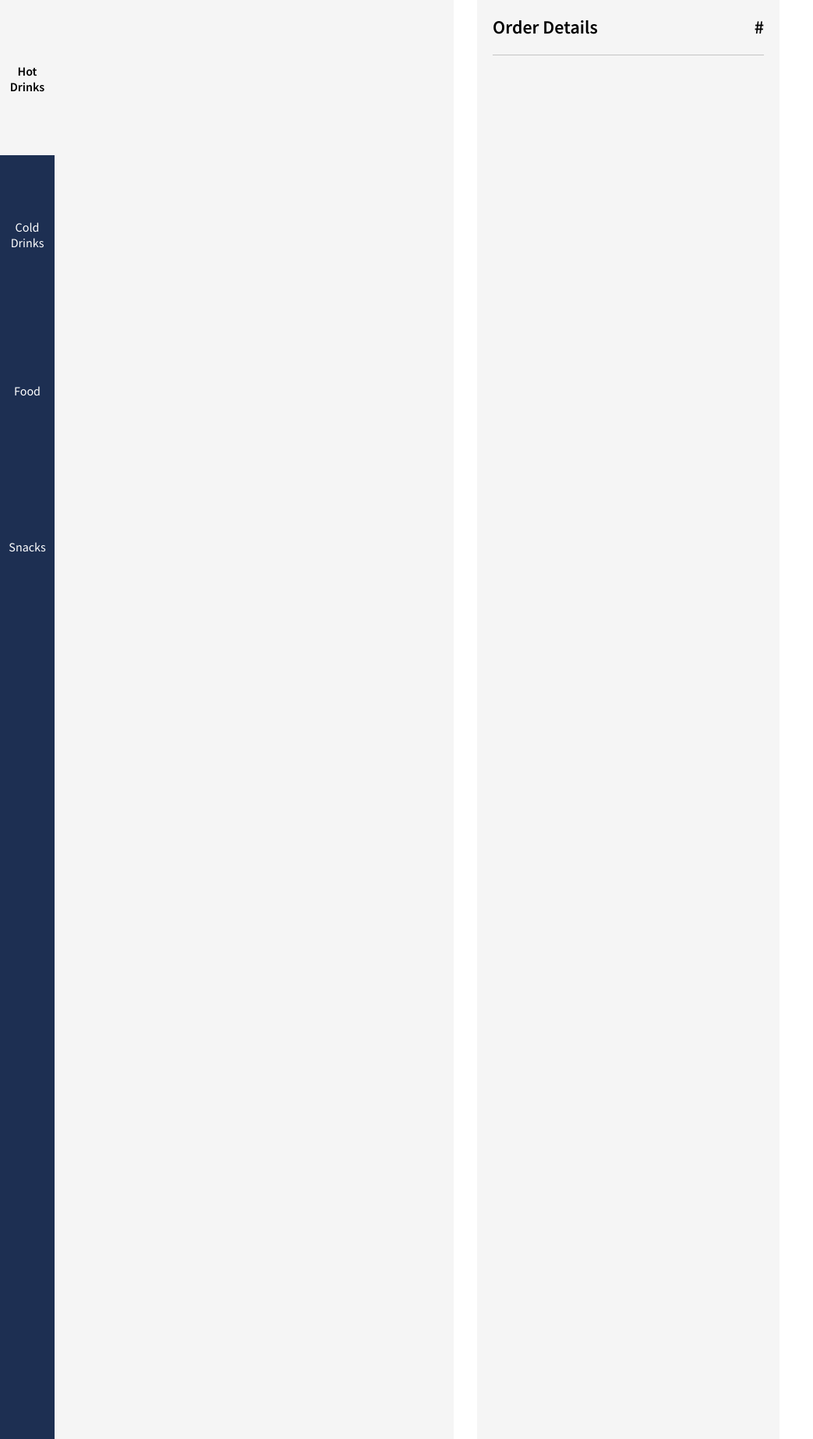
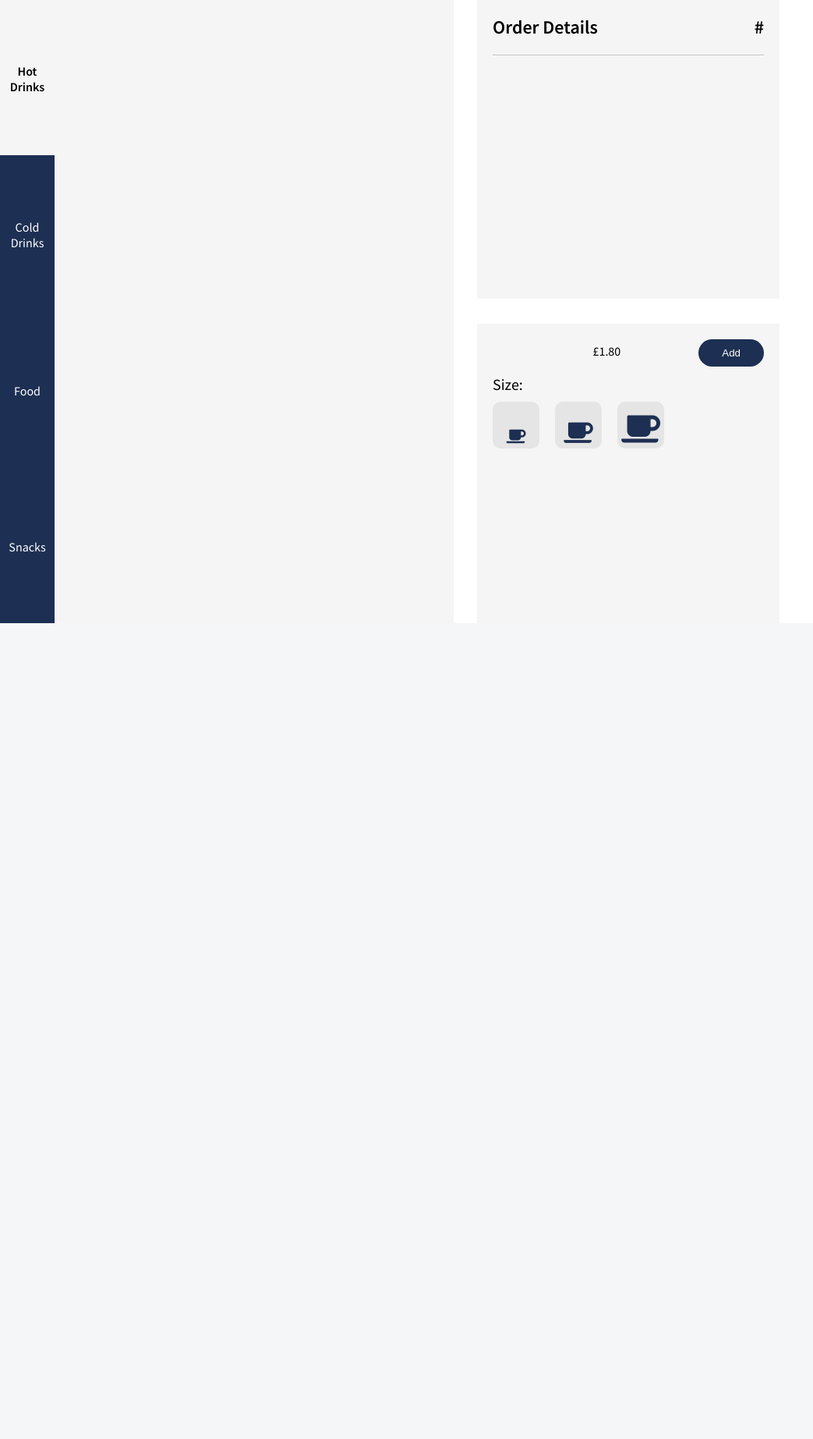
Before and after one commit to sambrock/CoffeePal, a PHP site: page /order.php in a window 1280 px wide. Shown: the part 75-1920 px from the top of the page at 78% size, without its empty margins (0-1043 px from the left). After the commit the page ends 874 px from the top, so only its background shows below. Run offline with PHP 8.4, Linux system fonts and the light colour scheme; data that the repository does not hold is empty; some libraries are stand-ins or nearby versions.

Commit message:
Added customisations options.

```diff
--- a/current_order.php
+++ b/current_order.php
@@ -8,7 +8,7 @@ $order_id_arr=$prep_stmt_order_id->fetch();
 
 $order_id=$order_id_arr[0];
 
-$q_current_order="SELECT orders.id as order_id, products.id as item_id,products.name as item_name, products.price as item_price, CONCAT(DAYNAME(date_time), ', ', DAY(date_time), ' ',MONTHNAME(date_time),', ', YEAR(date_time), ' - ', TIME(date_time)) as order_datetime FROM orders INNER JOIN order_items ON order_items.order_id=orders.id INNER JOIN products ON order_items.product_id=products.id WHERE orders.id=:order_id";
+$q_current_order="SELECT order_items.id as order_item_id ,orders.id as order_id, products.id as item_id,products.name as item_name, products.price as item_price, CONCAT(DAYNAME(date_time), ', ', DAY(date_time), ' ',MONTHNAME(date_time),', ', YEAR(date_time), ' - ', TIME(date_time)) as order_datetime FROM orders INNER JOIN order_items ON order_items.order_id=orders.id INNER JOIN products ON order_items.product_id=products.id WHERE orders.id=:order_id";
 $prep_stmt_current_order=$conn->prepare($q_current_order);
 $prep_stmt_current_order->bindValue(":order_id", $order_id);
 $prep_stmt_current_order->execute();
--- a/js.js
+++ b/js.js
@@ -1,6 +1,32 @@
+$(document).ready(function(){
+    $("#cold-drinks").hide();
+    $("#food").hide();
+    $("#snacks").hide();
+})
+
+$(document).on('click', '.delete', function(){
+    $orderItemID = $(this).attr("data-order-item-id");
+    var deleteItem = $.ajax({
+        type: 'POST',
+        url: "delete.php",
+        data: { id: $orderItemID} ,
+        dataType: "text"
+    });
+    console.log("click");
+})
+
+setInterval(function(){
+    $("#current-order-items").load("current_order_loop.php");
+}, 1000);
+
 $(".item-btn").click(function(){
+    $itemName = $(this).find(".item-name").text();
+
     $(".item-btn").removeClass("active");
     $(this).addClass("active");
+
+    $("#order-item-name").empty();
+    $("#order-item-name").append($itemName);
 })
 
 $(".sort-btn").click(function(){
@@ -69,27 +95,28 @@ function tea(){
 </select>')
 }
 
-$(".item").click(function(){
-    $(".customisations").empty();
-    var type = $(this).next().next().text();
-    if(type === "Coffee"){
-        size();
-    }else if(type === "Tea"){
-        size();
-        tea();
-    }
+$(".item-btn").click(function(){
+//    var type = $(this).next().next().text();
+//    if(type === "Coffee"){
+//        size();
+//    }else if(type === "Tea"){
+//        size();
+//        tea();
+//    }
+
+
 })
 
-$(".item").click(function(){
-    var addItem = $.ajax({
-      type: 'POST',
-      url: "add.php",
-      data: { product_id: $(this).attr("data-id")} ,
-      dataType: "text",
-      success: function(resultData) { alert("Save Complete") }
-});
-    console.log($(this).attr("data-id"));
-})
+//$(".item").click(function(){
+//    var addItem = $.ajax({
+//        type: 'POST',
+//        url: "add.php",
+//        data: { product_id: $(this).attr("data-id")} ,
+//        dataType: "text",
+//        success: function(resultData) { alert("Save Complete") }
+//    });
+//    console.log($(this).attr("data-id"));
+//})
 
 $("#new-order").click(function(){
     var addNewOrder = $.ajax({
--- a/order.php
+++ b/order.php
@@ -17,6 +17,7 @@ include("current_order.php");
         <header>
             <img src="img/logo.svg" height="70">
         </header>
+
         <main>
             <div class="container">
                 <div class="sort-btn-container">
@@ -63,19 +64,30 @@ include("current_order.php");
                         ?>
                     </div>
                 </div>
-                <div class="current-order">
-                    <div class="current-order-header">
-                        <h2>Order Details</h2>
-                        <span id="current-order-id">#<?php echo $order_id;?></span>
-                        <span id="current-order-time"><?php echo $current_order[0]["order_datetime"]; ?></span>
+                <div class="order-info">
+                    <div class="current-order">
+                        <div class="current-order-header">
+                            <h2>Order Details</h2>
+                            <span id="current-order-id">#<?php echo $order_id;?></span>
+                            <span id="current-order-time"><?php echo $current_order[0]["order_datetime"]; ?></span>
+                        </div>
+                        <div id="current-order-items"></div>
                     </div>
-                    <?php
-                    foreach($current_order as $item){
-                        echo "<div class='order-item'>";
-                        echo "<span class='order-item-name'>{$item["item_name"]}</span><span class='order-item-price'>£{$item["item_price"]}</span><i class='fas fa-times'></i><span class='item-id' data-id='{$item["item_id"]}'>";
-                        echo "</div>";
-                    }
-                    ?>
+                    <div class="order-options">
+                        <div class="order-options-header">
+                            <h2 id="order-item-name"></h2>
+                            <span class="order-item-price">£1.80</span>
+                            <button class="add-btn">Add</button>
+                        </div>
+                        <div class="option" id="order-size">
+                            <div class="option-header">Size:</div>
+                            <div class="option-inputs">
+                                <div class="size-btn"><i class="fas fa-coffee" id="small-size"></i></div>
+                                <div class="size-btn"><i class="fas fa-coffee" id="medium-size"></i></div>
+                                <div class="size-btn"><i class="fas fa-coffee" id="large-size"></i></div>
+                            </div>
+                        </div>
+                    </div>
                 </div>
             </div>
         </main>
--- a/style/style.css
+++ b/style/style.css
@@ -15,6 +15,7 @@ h1,h2,h3{
 .container{
     display: grid;
     grid-template-columns: 70px 40% 35% 20% 200px;
+    height: 92.4vh;
 }
 .sort-btn-container{
     grid-column: 1;
@@ -55,7 +56,7 @@ h1,h2,h3{
     grid-gap: 20px;
     padding: 20px;
     box-sizing: border-box;
-    height: 92vh;
+    /*    height: 92vh;*/
 }
 .item-btn{
     border-radius: 10px;
@@ -84,11 +85,15 @@ h1,h2,h3{
     right: 0;
     margin: 0 10px 10px 0;
 }
+.order-info{
+    grid-column: 3;
+    position: relative;
+}
 .current-order{
-    grid-column: 3;
     background: #f5f5f5;
     margin: 0 30px 0;
     padding: 20px;
+    height: 48%;
     box-sizing: border-box;
 }
 .current-order-header{
@@ -121,7 +126,7 @@ h1,h2,h3{
 .order-item-price{
     margin: 0 100px 0 auto;
     font-size: 16px;
-    position:relative;
+    position: relative;
     top:5px;
 }
 .fas.fa-times{
@@ -133,3 +138,83 @@ h1,h2,h3{
 .fas.fa-times:hover{
     color: #3da1de;
 }
+.delete::before{
+    content:"\f00d";
+    font-family: "Font Awesome 5 Free";
+    display: inline-block;
+    vertical-align: middle;
+    font-weight: 900;
+    font-size: 20px;
+    position:relative;
+    top: 3px;
+    cursor: pointer;
+}
+.delete:hover{
+    color: #3da1de;
+}
+.order-options{
+    position: absolute;
+    bottom: 0;
+    left: 0;
+    right: 0;
+    background: #f5f5f5;
+    margin: 0 30px 0;
+    padding: 20px;
+    height: 48%;
+    box-sizing: border-box;
+}
+.order-options-header{
+    display: flex;
+}
+.add-btn{
+    border: none;
+    outline: none;
+    background: #1D2F52;
+    color: #fff;
+    padding: 10px 30px;
+    border-radius: 20px;
+    cursor: pointer;
+}
+.add-btn:hover{
+    background: #101e2c;
+}
+.option{
+    margin: 10px 0;
+}
+.option-header{
+    font-size: 20px;
+    margin: 10px 0;
+}
+.option-inputs{
+    display: flex;
+}
+.size-btn{
+    height: 60px;
+    width: 60px;
+    display: inline-block;
+    border-radius: 10px;
+    box-sizing: border-box;
+    background: #e5e5e5;
+    cursor: pointer;
+    display: flex;
+    justify-content: space-around;
+    position: relative;
+    margin: 0 20px 0 0;
+}
+.size-btn:hover{
+    background: #c4c4c4;
+}
+.fas.fa-coffee{
+    position: absolute;
+    bottom: 5px;
+    color: #1D2F52;
+}
+#small-size{
+    font-size: 20px;
+}
+#medium-size{
+    font-size: 30px;
+}
+#large-size{
+    font-size: 40px;
+}
```
